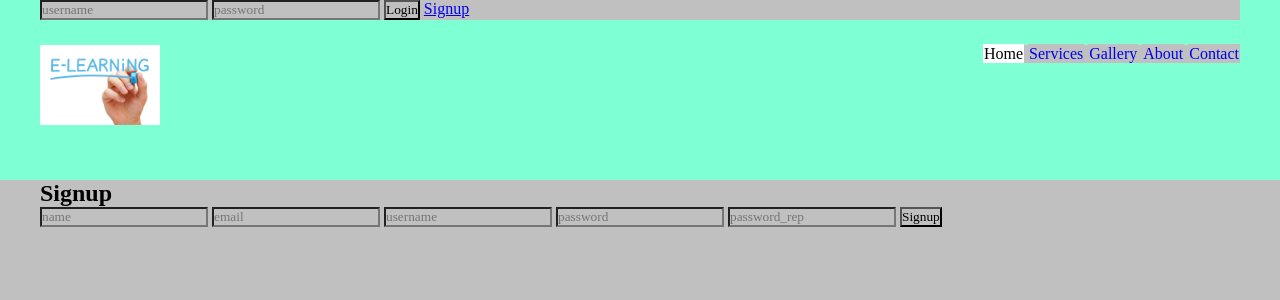
After one commit to karanchaure/Web, a PHP site: page /sign.php in a window 1280 px wide. The commit adds this page. Shown: the top 300 px of the page. Run offline with PHP 8.4, Linux system fonts and the light colour scheme.

Commit message:
login system created

```diff
--- a/css/style.css
+++ b/css/style.css
@@ -2,13 +2,22 @@
 	margin: 0;
 	padding: 0;
 	font-family: Century Gothic;
+	 background-color: silver;
 }
 
-header{
+ /* header{
 		background-image:linear-gradient(rgba(0,0,0,0.5),rgba(0,0,0,0.5)),url(../ak.jpg);
 		height: 100vh;
 		background-size: cover;
 		background-position: center;
+} */
+
+/*karan edited*/
+ header{
+	background-color: aquamarine;
+	height: 180px;
+
+	background-position: center;
 }
 
 ul{
--- /dev/null
+++ b/header.php
@@ -0,0 +1,55 @@
+<?php
+session_start();
+?>
+
+<!DOCTYPE html>
+<html>
+<head>
+<title>Web Site</title>
+<link href="css/style.css" rel="stylesheet" type="text/css">
+
+</head>
+
+<body>
+	<header>
+		<div class="main">
+            <div class="log">
+                <?php
+                    if (isset($_SESSION['uid'])){
+                        $s=$_SESSION['uname'];
+                        echo '<p>Welcome </p>'.$s.' <form action="include/logout.php" method="POST">
+
+                            <button name="logout" type="submit">Logout</button>
+                            </form>';
+                        }
+                    else{
+                        echo '<form action="include/login.php" method="POST">
+
+                            <input type="text" name="username" placeholder="username">
+
+                            <input type="password" name="password" placeholder="password">
+
+                            <button type="submit" name="login">Login</button>
+
+                            <a href="sign.php">Signup</a>
+
+                            </form>';
+                        }
+                ?>
+            </div>
+			<div class="aks">
+				<img src="aks.png">
+			</div>
+				<nav>
+				<ul>
+				<li class="active"><a href="#">Home</a></li>
+				<li><a href="Services.html">Services</a></li>
+				<li><a href="Gallery.html">Gallery</a></li>
+				<li><a href="About.html">About</a></li>
+				<li><a href="Contact.html">Contact</a></li>
+			</ul>
+			</nav>
+        </div>
+</header>
+</body>
+</html>
--- /dev/null
+++ b/sign.php
@@ -0,0 +1,24 @@
+<?php
+  include "header.php";
+
+    ?>
+<html>
+<body>
+   <div class="main">
+       <section class="section">
+           <h1>Signup</h1>
+           <form action="include/db.php" method="post">
+           <input type="text" name="name" placeholder="name">
+           <input type="email" name="email" placeholder="email">
+           <input type="text" name="username" placeholder="username">
+         <input type="password" name="password" placeholder="password">
+
+
+
+        <input type="password" name="password_r" placeholder="password_rep">
+
+    <button type="submit" name="signup">Signup</button></form>
+       </section>
+   </div>
+</body>
+</html>
```
Also changed, not shown: include/config.php (added, +10 -0 lines), include/db.php (added, +19 -0 lines), include/login.php (added, +45 -0 lines), include/logout.php (added, +9 -0 lines), index.html (deleted, +0 -32 lines), index.php (added, +24 -0 lines), About.html (deleted), Contact.html (deleted), Gallery.html (deleted), Learnmore.html (deleted), Services.html (deleted).
